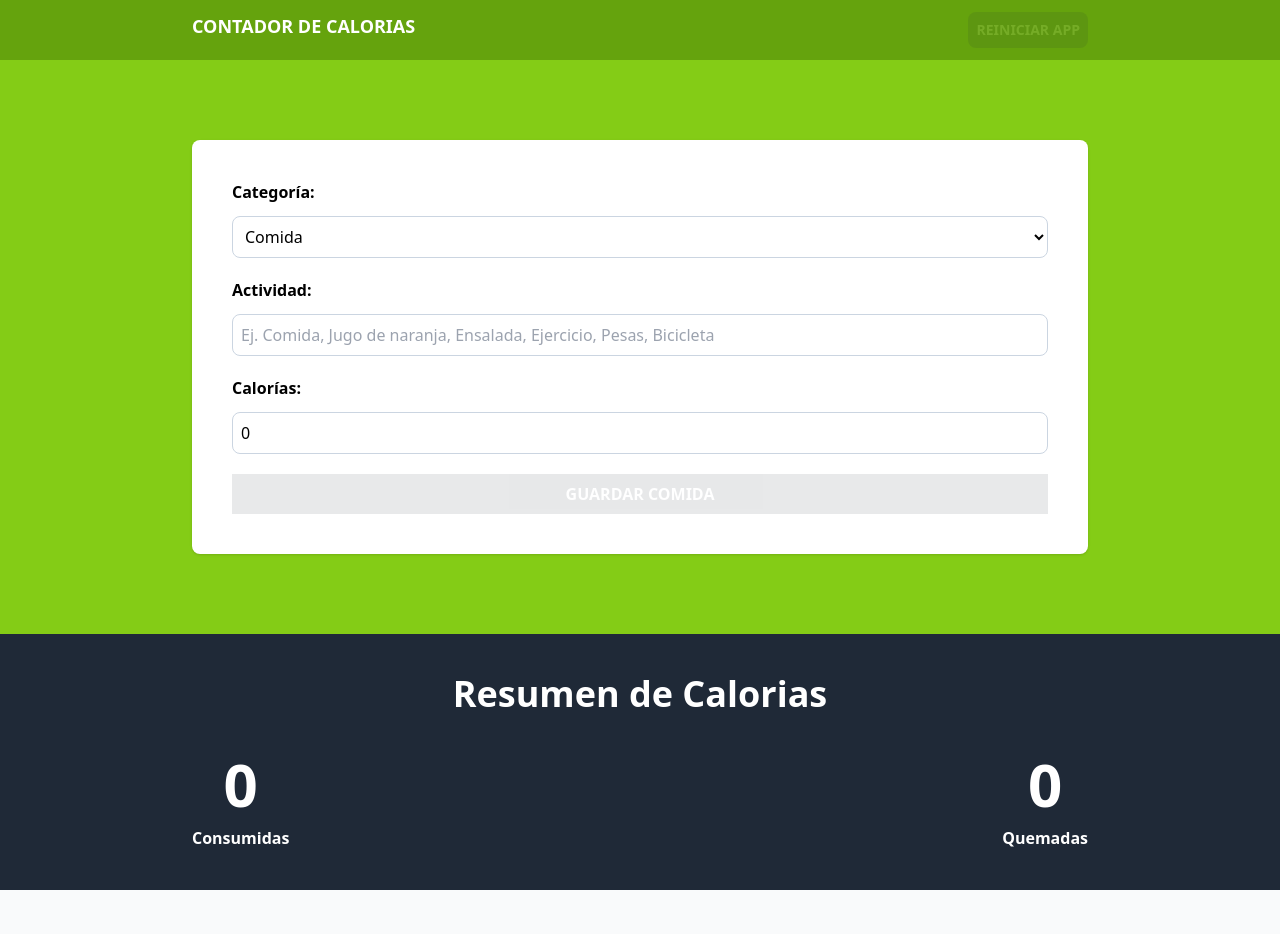
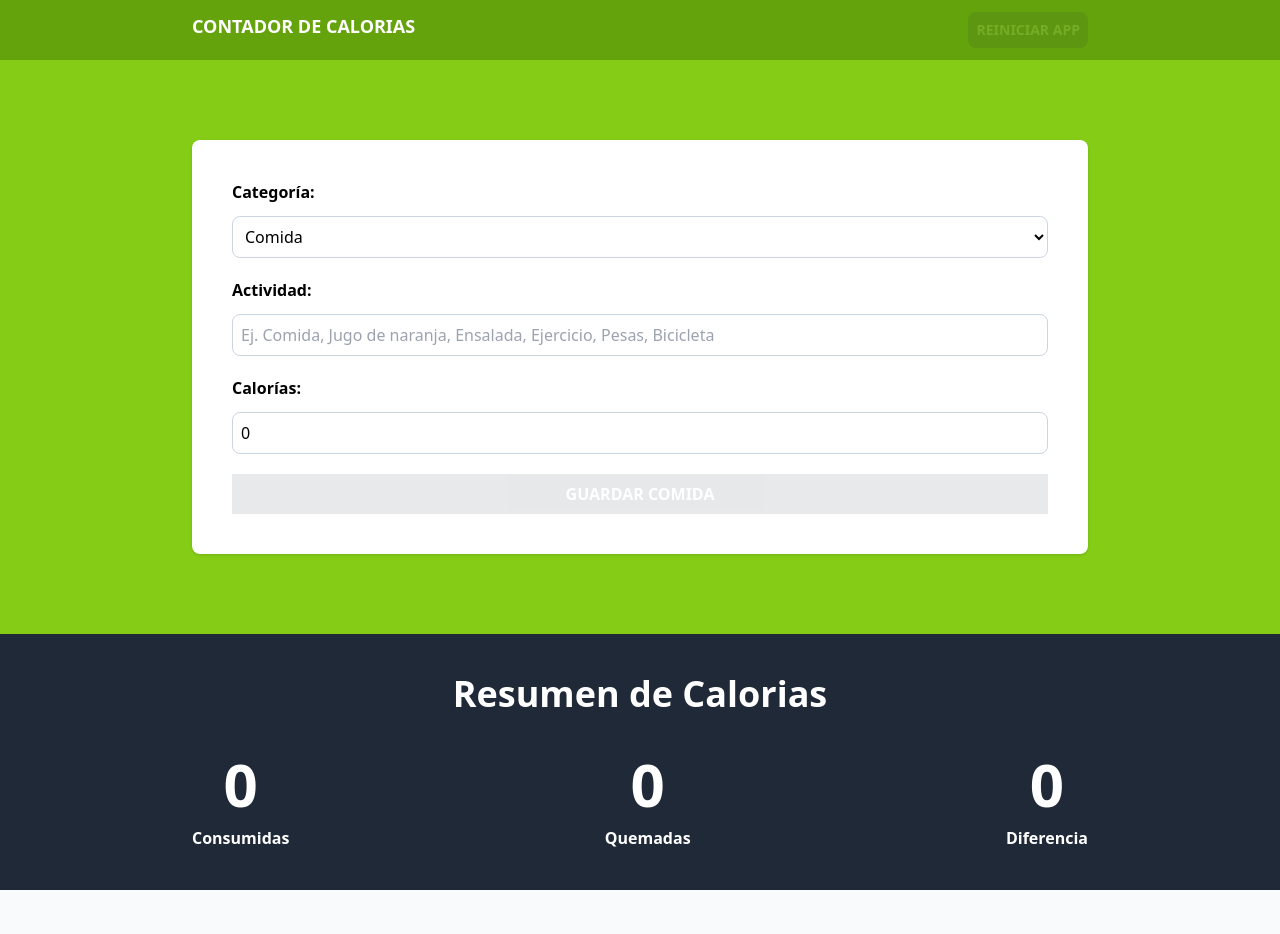
Before and after one commit to javierdesant/calorie-tracker, a React (Vite) app: page / in a window 1280 px wide. Shown: the top 934 px of the page. Built offline with nearby package versions, Linux system fonts and the light colour scheme.

Commit message:
Add netCalories display to CalorieTracker

```diff
--- a/src/components/CalorieTracker.tsx
+++ b/src/components/CalorieTracker.tsx
@@ -11,9 +11,9 @@ const CalorieTracker: FunctionComponent<CalorieTrackerProps> = ({ activities })
     // Contadores
     const caloriesConsumed = useMemo(() => activities.reduce((acc, activity) => activity.category === 1 ?
        acc + activity.calories : acc, 0), [activities]);
-
     const caloriesBurned = useMemo(() => activities.reduce((acc, activity) => activity.category === 2 ?
        acc + activity.calories : acc, 0), [activities]);
+    const netCalories = useMemo(() => caloriesConsumed - caloriesBurned, [caloriesConsumed, caloriesBurned]);
 
     return (
         <>
@@ -29,6 +29,11 @@ const CalorieTracker: FunctionComponent<CalorieTrackerProps> = ({ activities })
                     calories={caloriesBurned}
                     text="Quemadas"
                 />
+
+                <CalorieDisplay
+                    calories={netCalories}
+                    text="Diferencia"
+                />
             </div>
         </>
      );
```
